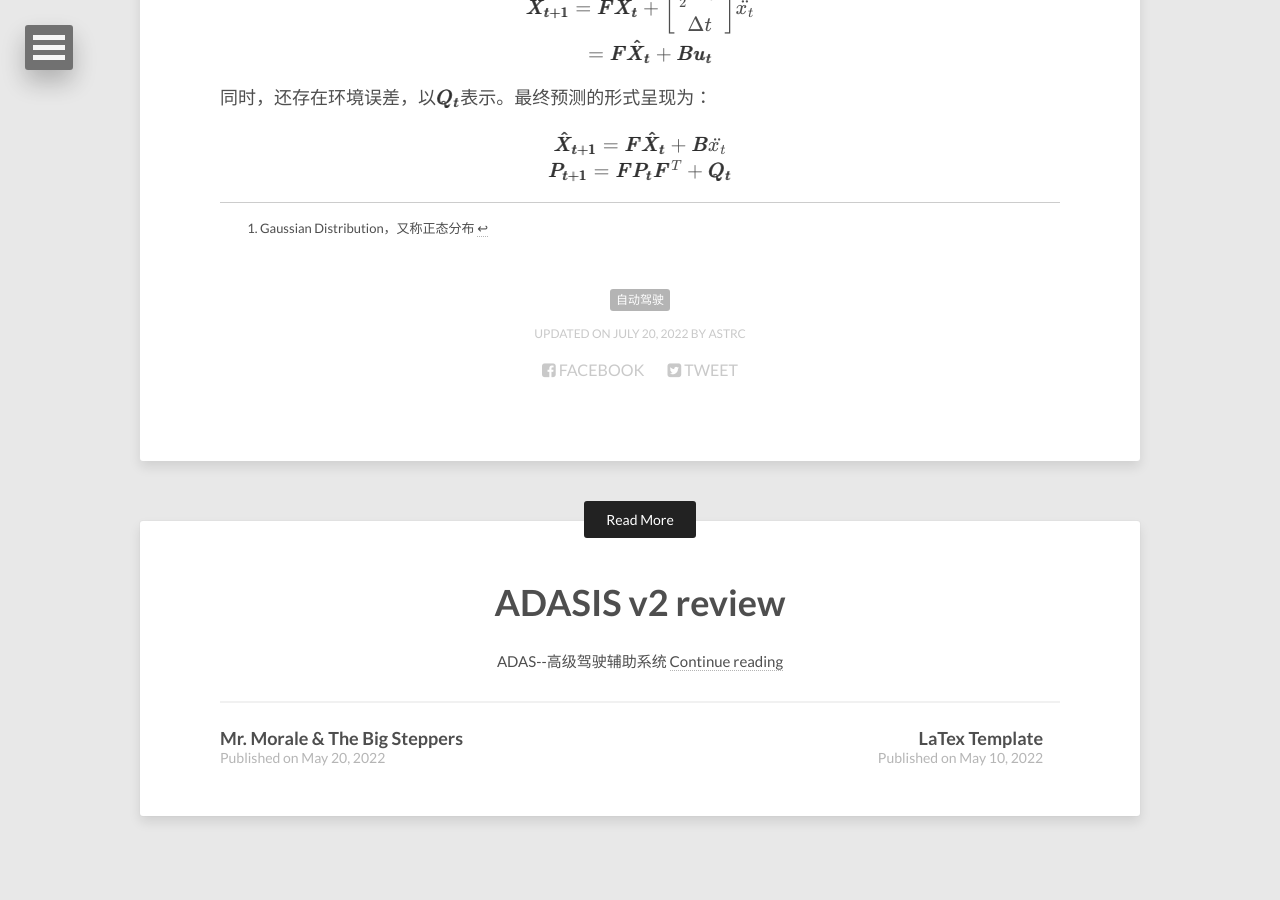
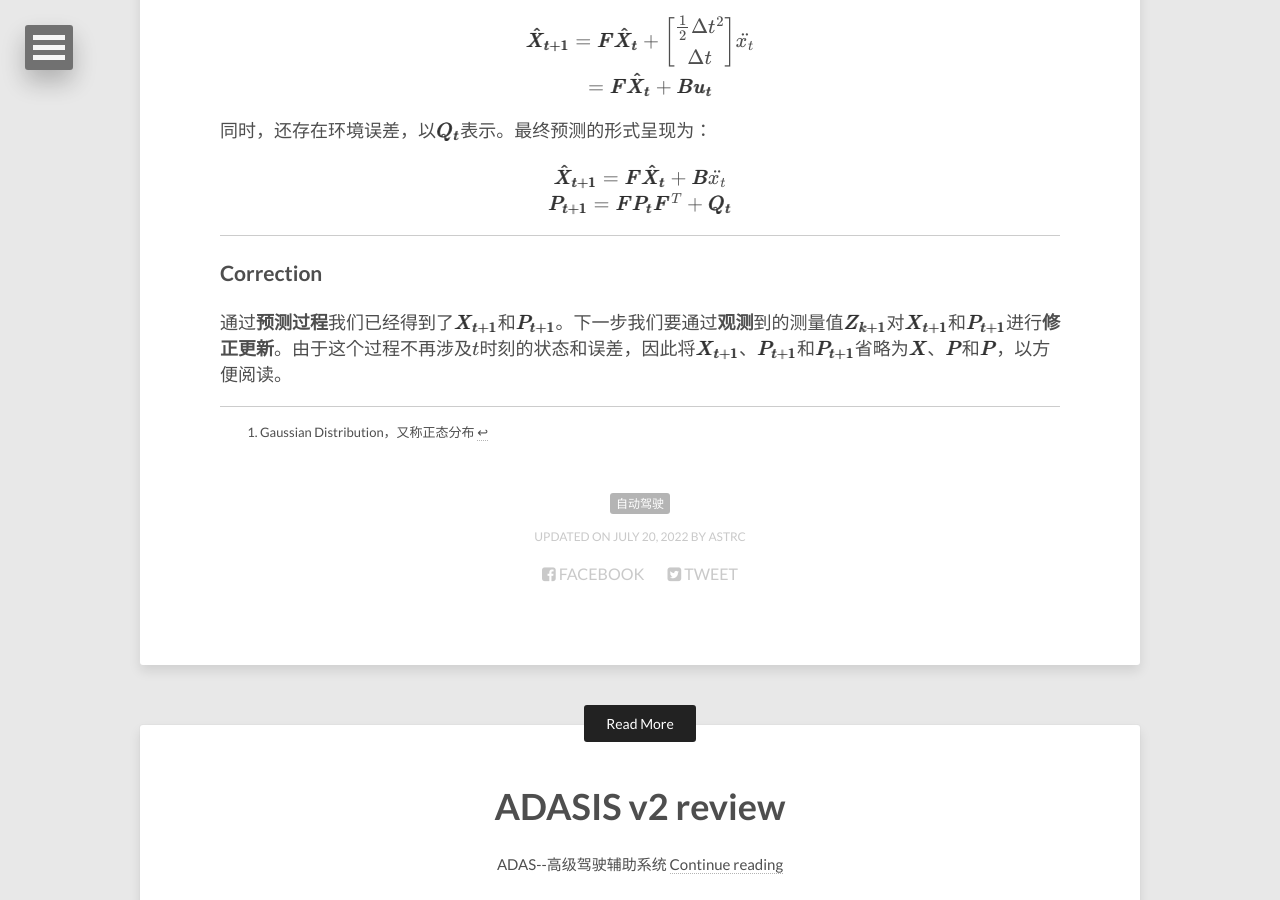
Before and after one commit to lucameng/lucameng.github.io, a Jekyll site: the page built from _posts/2022-07-20-Kalman-Filter.md, in a window 1280 px wide and 900 px high, scrolled down 4040 px. Built offline with Jekyll 4.4.1, drawn with Linux system fonts in a browser that asks for light colours; formulas are drawn with MathJax 3.

Commit message:
update KF

```diff
--- a/_posts/2022-07-20-Kalman-Filter.md
+++ b/_posts/2022-07-20-Kalman-Filter.md
@@ -16,6 +16,7 @@ modified: 2022-07-20
 - [One steps further](#one-steps-further)
 - [Multi-dimention](#multi-dimention)
   - [Prediction](#prediction)
+  - [Correction](#correction)
 
 ---
 
@@ -263,7 +264,11 @@ $
 $
 </center>
 
+---
 
+### Correction
+
+通过**预测过程**我们已经得到了$$ \pmb{X_{t+1}} $$和$$ \pmb{P_{t+1}} $$。下一步我们要通过**观测**到的测量值$$ \pmb{Z_{k+1}} $$对$$ \pmb{X_{t+1}} $$和$$ \pmb{P_{t+1}} $$进行**修正更新**。由于这个过程不再涉及$$ t $$时刻的状态和误差，因此将$$ \pmb{X_{t+1}} $$、$$ \pmb{P_{t+1}} $$和$$ \pmb{P_{t+1}} $$省略为$$ \pmb{X} $$、$$ \pmb{P} $$和$$ \pmb{P} $$，以方便阅读。
 
 
 ---
```
